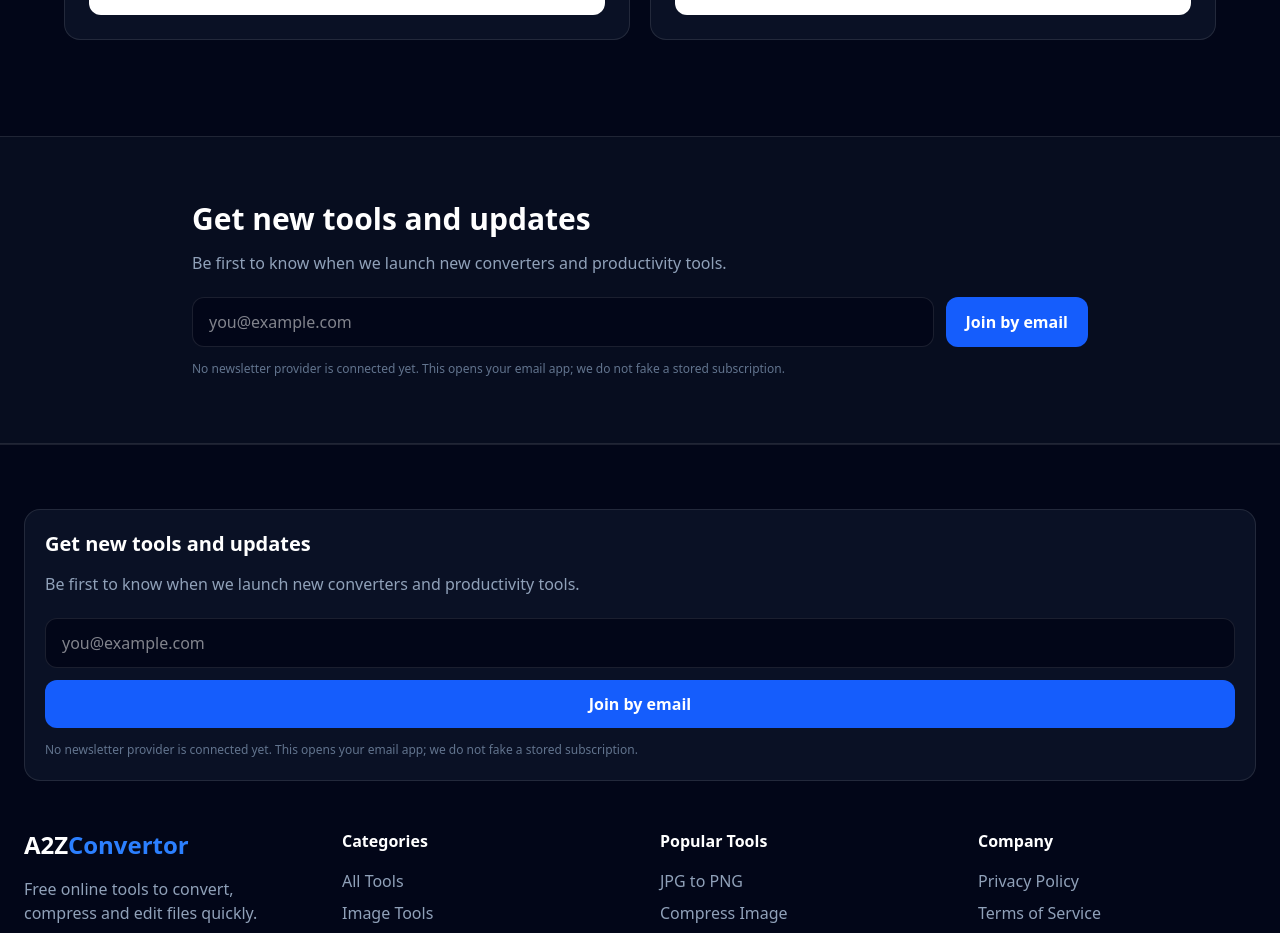
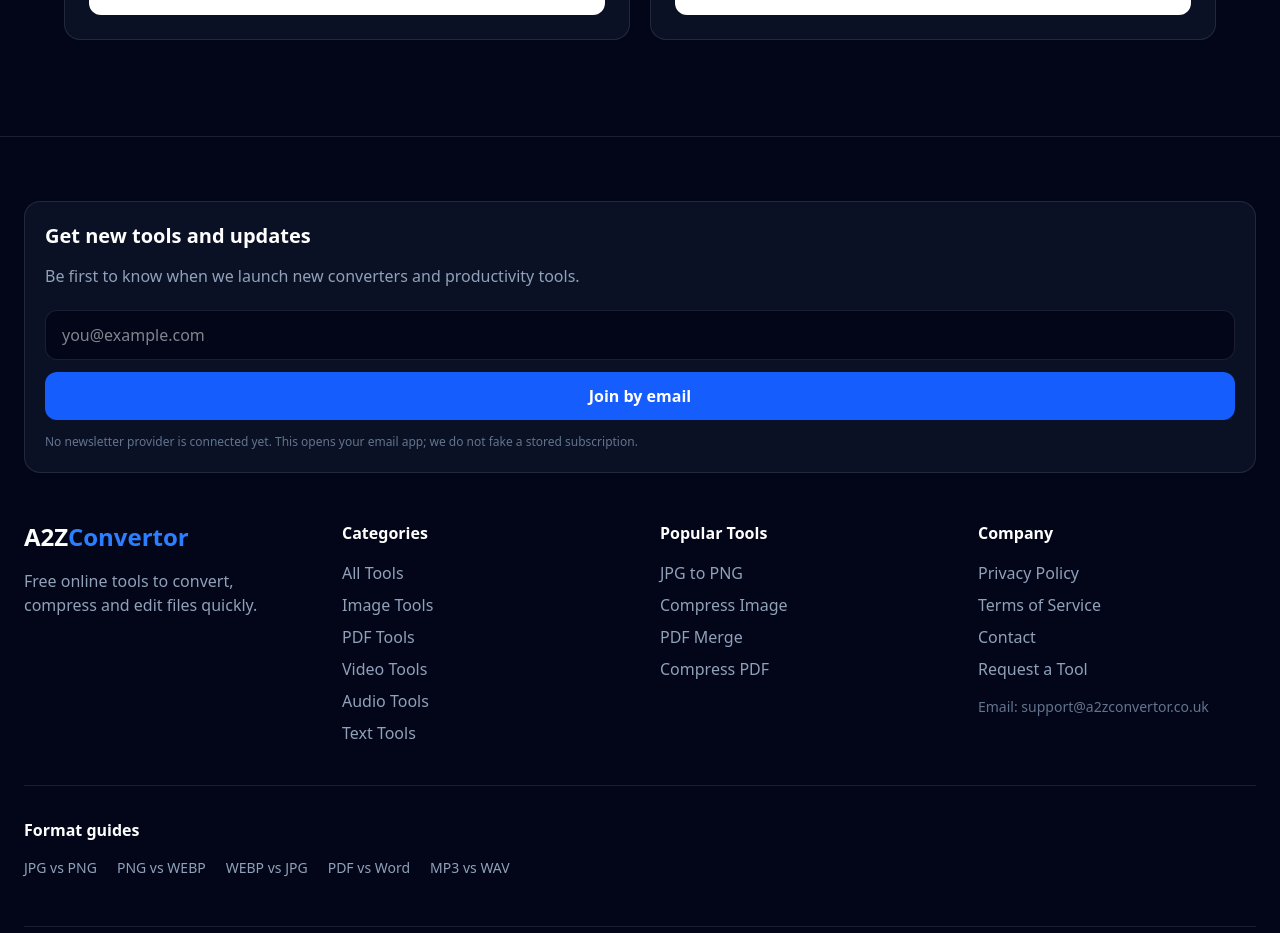
Before and after one commit to gigsbay/a2zconvertor, a Next.js app: page /request-tool in a window 1280 px wide. Shown: the part 2520-3453 px from the top of the page. Built offline with nearby package versions, Linux system fonts and the light colour scheme.

Commit message:
fix: avoid duplicate newsletter signup

```diff
--- a/app/page.tsx
+++ b/app/page.tsx
@@ -4,7 +4,6 @@
 import WhyA2Z from "@/components/home/WhyA2Z";
 import HomeFAQ from "@/components/home/HomeFAQ";
 import Footer from "@/components/layout/Footer";
-import NewsletterSignup from "@/components/NewsletterSignup";
 
 export default function Home() {
   return (
@@ -12,7 +11,6 @@
       <Navbar />
       <Hero />
       <PopularTools />
-      <NewsletterSignup />
       <WhyA2Z />
       <HomeFAQ />
       <Footer />
--- a/app/request-tool/page.tsx
+++ b/app/request-tool/page.tsx
@@ -3,7 +3,6 @@
 import Navbar from "@/components/layout/Navbar";
 import RequestToolForm from "@/components/RequestToolForm";
 import { absoluteUrl } from "@/data/site";
-import NewsletterSignup from "@/components/NewsletterSignup";
 import ToolVoting from "@/components/ToolVoting";
 
 export const metadata: Metadata = {
@@ -43,7 +42,6 @@
       </section>
 
       <ToolVoting />
-      <NewsletterSignup />
       <Footer />
     </main>
   );
```
